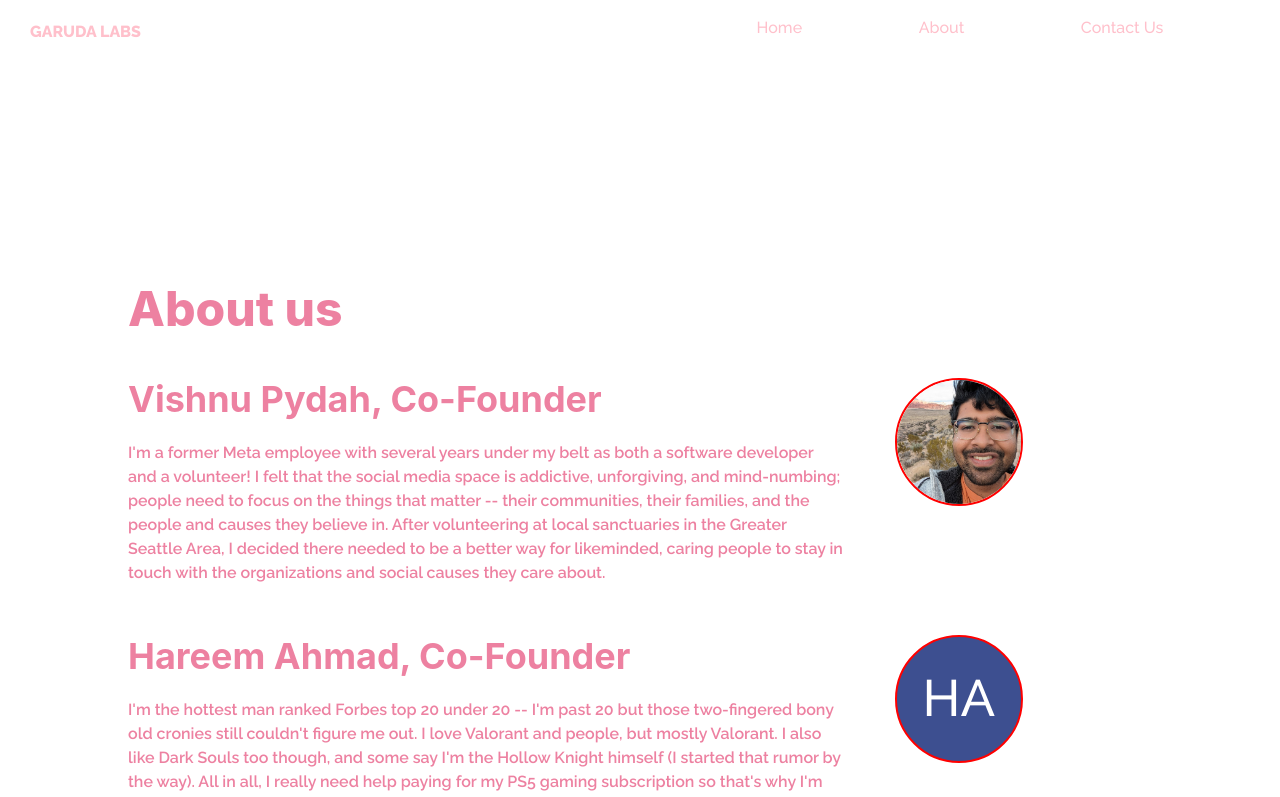
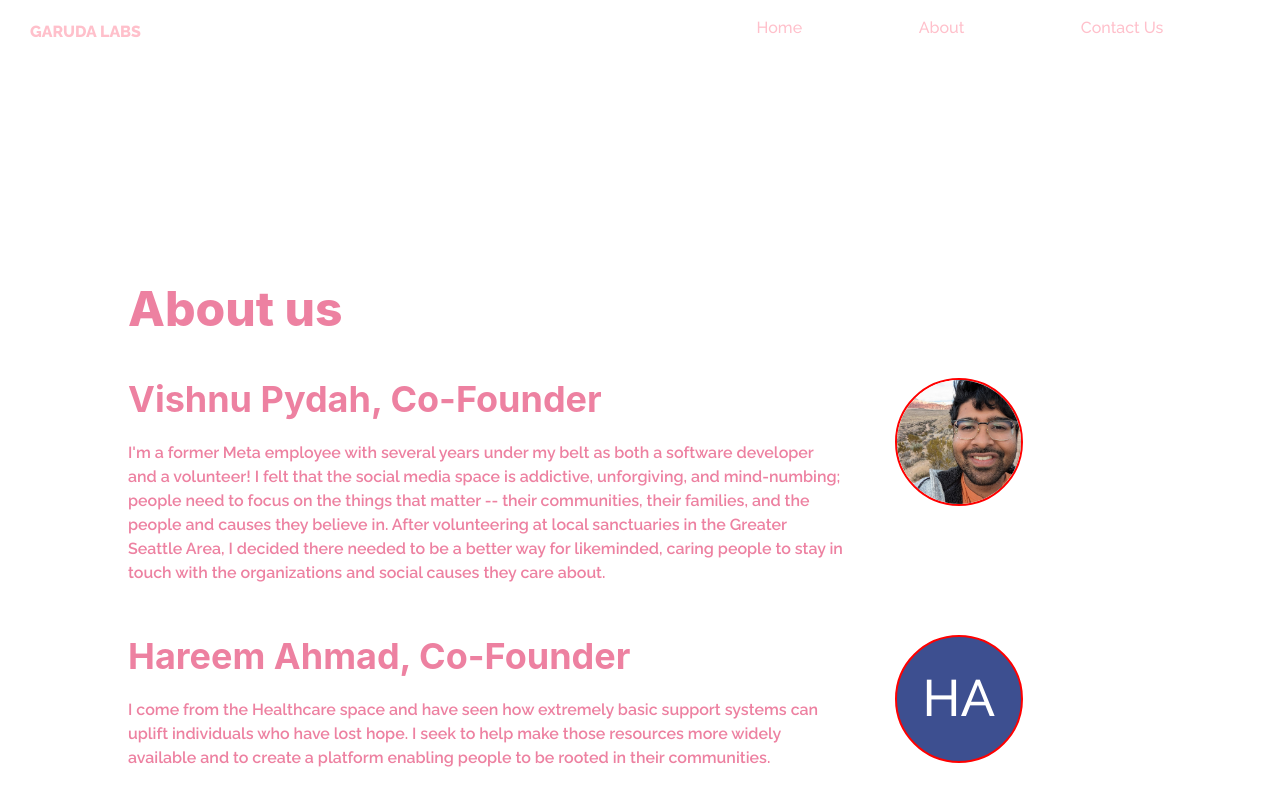
Before and after one commit to garuda-king/garuda-labs-org-website, a React (Vite) app: page /#/about-us in a window 1280 px wide. Shown: the top 797 px of the page. Built offline with nearby package versions, Linux system fonts and the light colour scheme.

Commit message:
Updating bio for Hareem

```diff
--- a/src/pages/Home/About.tsx
+++ b/src/pages/Home/About.tsx
@@ -84,13 +84,10 @@ const About = () => {
         </AboutSection>
         <Box h="50px" />
         <AboutSection name={"Hareem Ahmad"} title={"Co-Founder"} avatarSrc="">
-          I'm the hottest man ranked Forbes top 20 under 20 -- I'm past 20 but
-          those two-fingered bony old cronies still couldn't figure me out. I
-          love Valorant and people, but mostly Valorant. I also like Dark Souls
-          too though, and some say I'm the Hollow Knight himself (I started that
-          rumor by the way). All in all, I really need help paying for my PS5
-          gaming subscription so that's why I'm here today... PLUS volunteering
-          will heal my soul ya know bros.{" "}
+          I come from the Healthcare space and have seen how extremely basic
+          support systems can uplift individuals who have lost hope. I seek to
+          help make those resources more widely available and to create a
+          platform enabling people to be rooted in their communities.{" "}
         </AboutSection>
         <Button
           size="lg"
```
